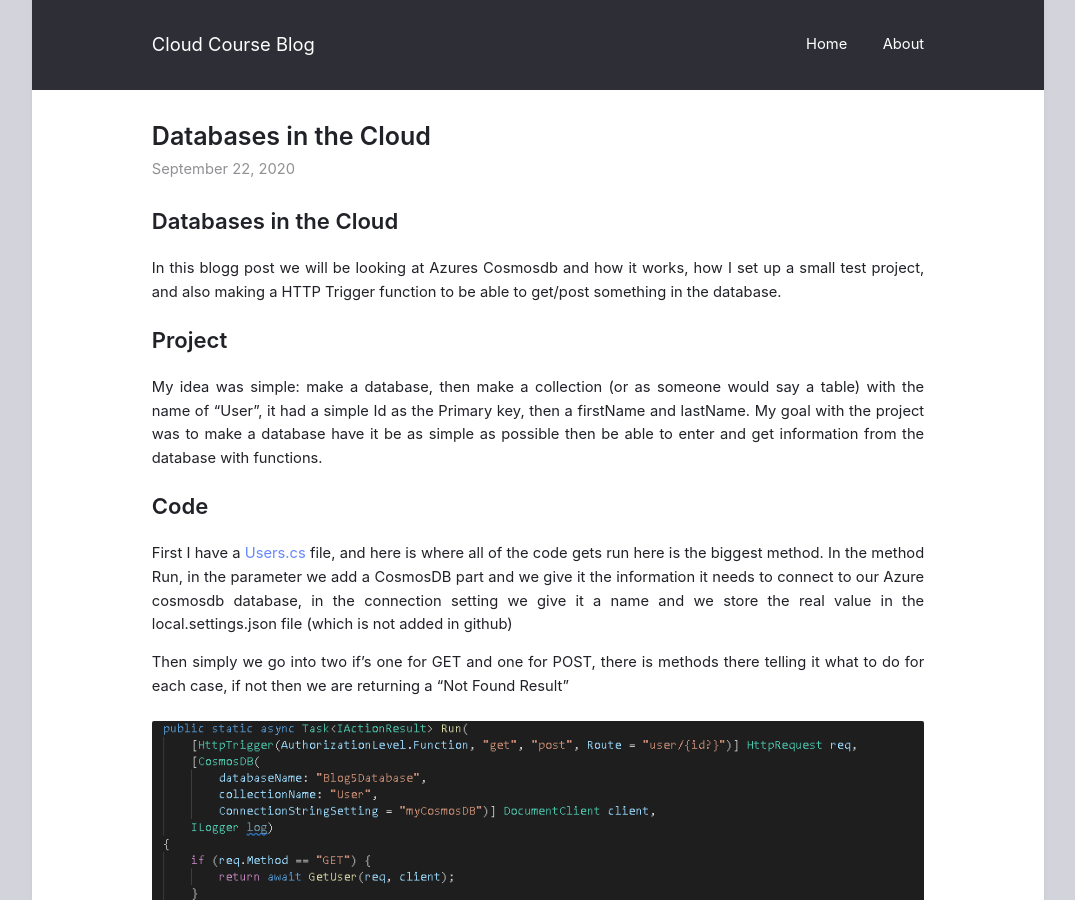
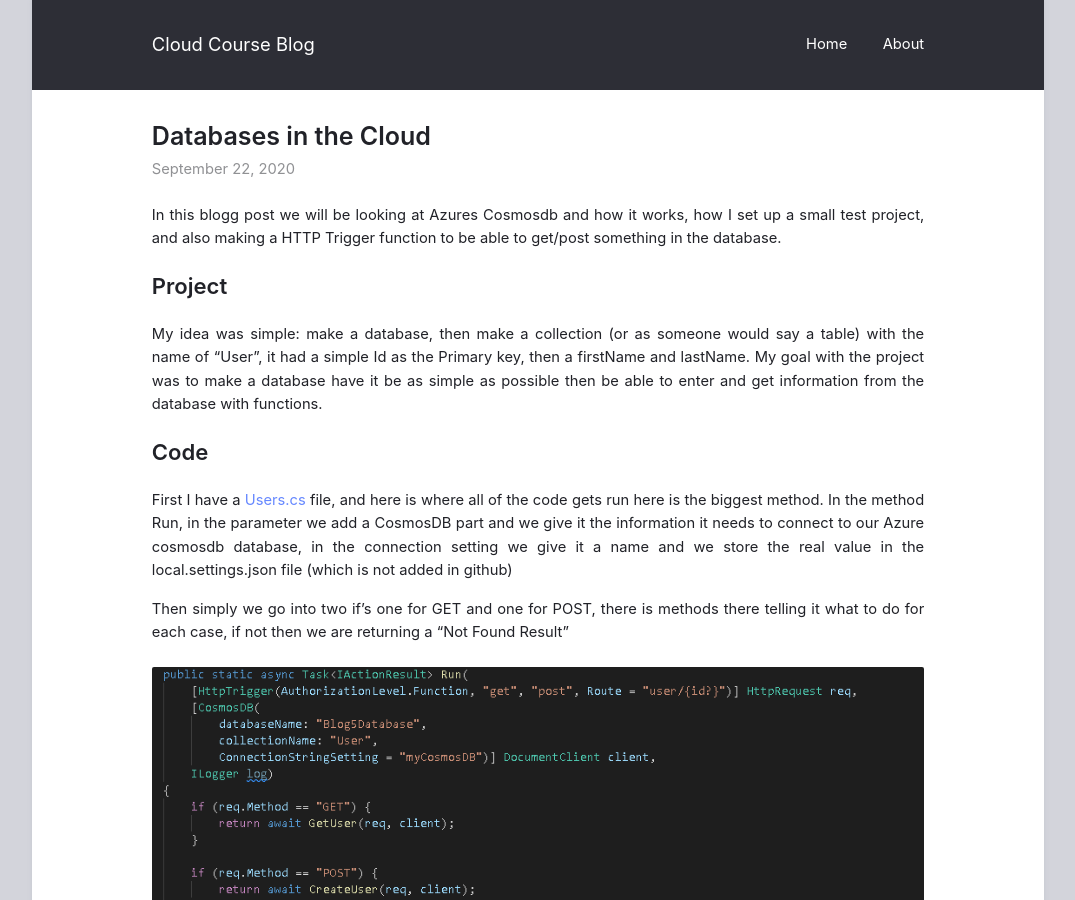
Before and after one commit to Alejandratala/alejandratala.github.io, a Jekyll site: the page built from _posts/2020-09-22-Databases-in-the-Cloud.md, in a window 1280 px wide and 900 px high. Shown: the whole window, without its empty margins (102-1177 px from the left). Built offline with Jekyll 4.4.1, drawn with Linux system fonts in a browser that asks for light colours.

Commit message:
Update 2020-09-22-Databases-in-the-Cloud.md

```diff
--- a/_posts/2020-09-22-Databases-in-the-Cloud.md
+++ b/_posts/2020-09-22-Databases-in-the-Cloud.md
@@ -2,8 +2,6 @@
 title: "Databases in the Cloud"
 layout: post
 ---
-
-## Databases in the Cloud
 
 In this blogg post we will be looking at Azures Cosmosdb and how it works, how I set up a small test project, and also making a HTTP Trigger function to be able to get/post something in the database.
 
```
